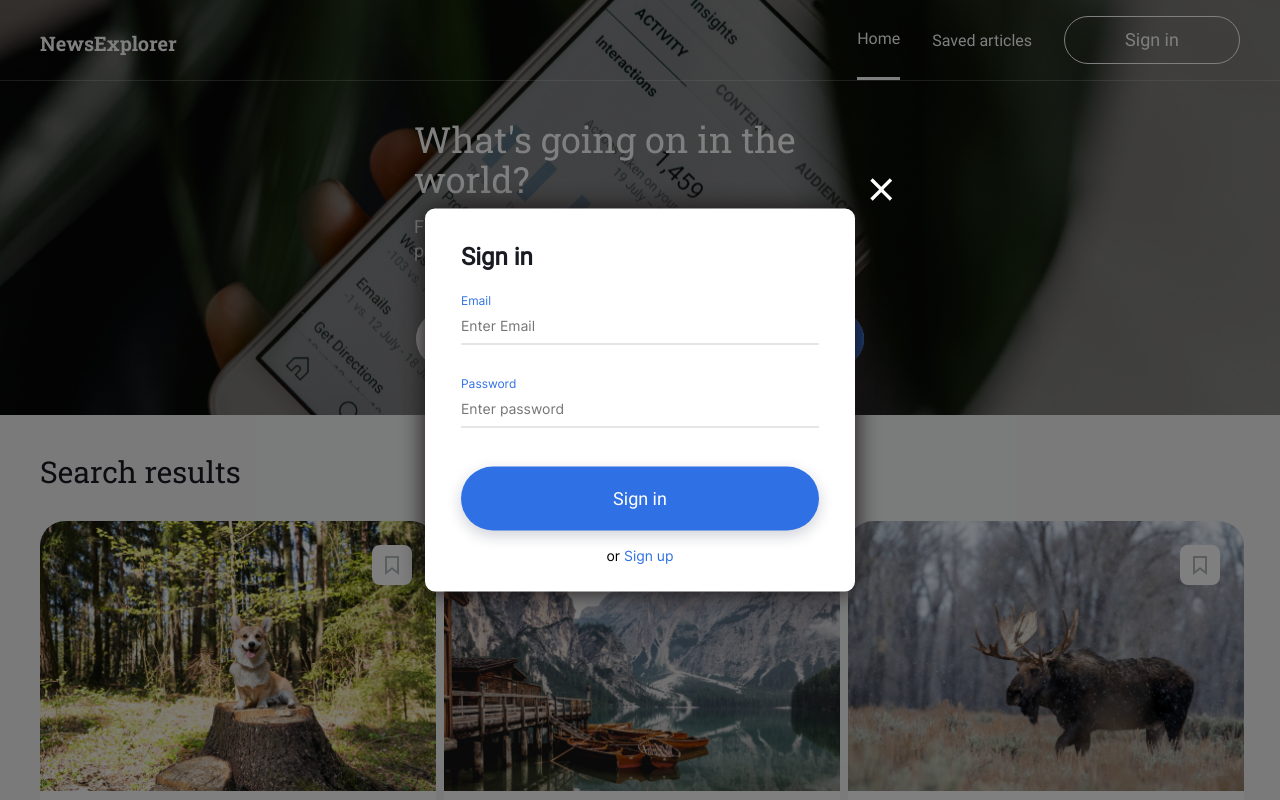
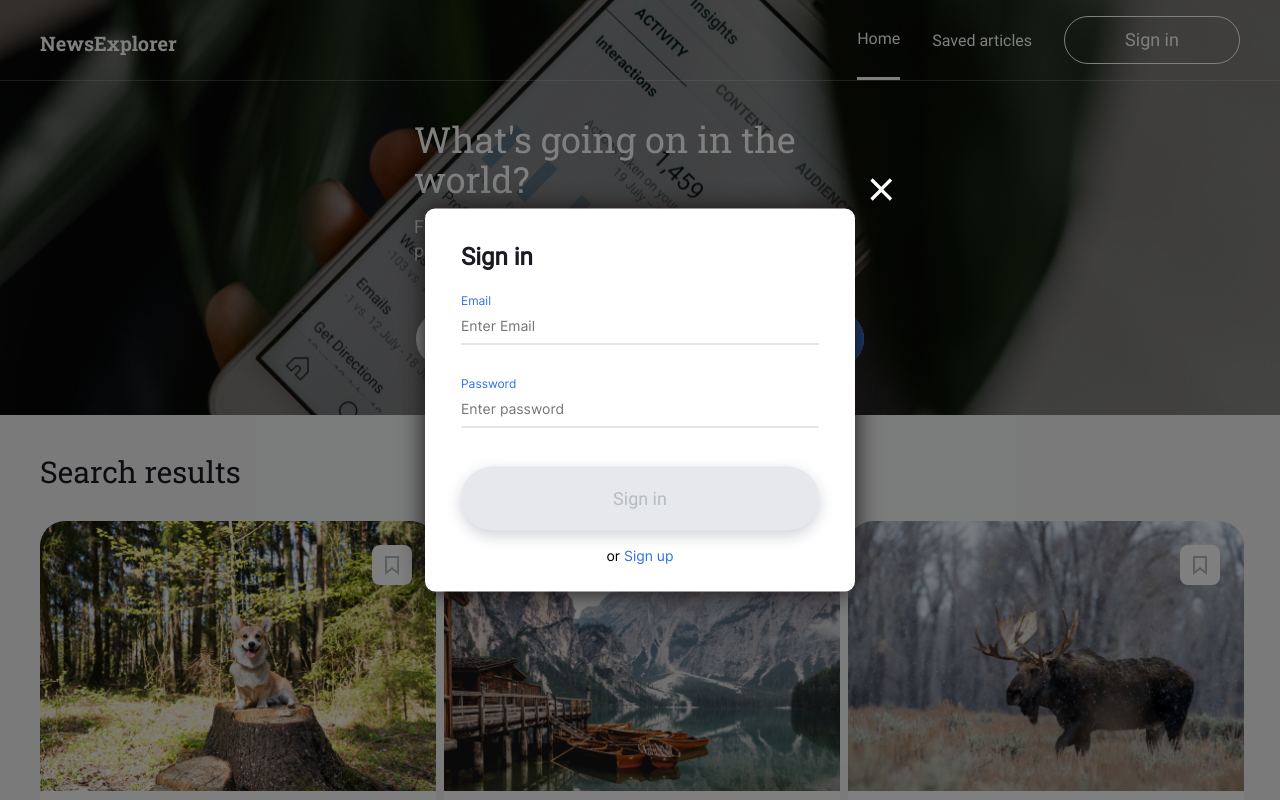
Before and after one commit to NitzanC07/news-explorer-frontend, a React (Create React App) app: page / in a window 1280 px wide. Both pictures are taken after a click on the button "Sign in". Shown: the top 800 px of the page. Built offline with nearby package versions, Linux system fonts and the light colour scheme.

Commit message:
Added the disables submit button and favicon

```diff
--- a/public/index.html
+++ b/public/index.html
@@ -2,7 +2,7 @@
 <html lang="en">
   <head>
     <meta charset="utf-8" />
-    <link rel="icon" href="%PUBLIC_URL%/favicon-N.ico" />
+    <link rel="icon" href="%PUBLIC_URL%/favicon-N.svg" />
     <meta name="viewport" content="width=device-width, initial-scale=1" />
     <meta name="theme-color" content="#000000" />
     <meta
--- /dev/null
+++ b/src/components/Popup/__submit-button/_disabled/popup__submit-button_disabled.css
@@ -0,0 +1,16 @@
+.popup__submit-button_disabled {
+    width: 100%;
+    height: 64px;
+    background-color: #E6E8EB;
+    box-shadow: 0px 5px 15px rgba(14, 26, 57, 0.2);
+    border-radius: 100px;
+    border: 0;
+    cursor: url('../../../../images/cursor-lapka.svg'), pointer;
+
+    font-family: 'Roboto', Arial, Helvetica, sans-serif;
+    font-style: normal;
+    font-weight: 500;
+    font-size: 18px;
+    line-height: 24px;
+    color: #B6BCBF;
+}
--- a/src/components/PopupSignin/PopupSignin.js
+++ b/src/components/PopupSignin/PopupSignin.js
@@ -7,6 +7,8 @@ function PopupSignin(props) {
 
     const [email, setEmail] = useState('');
     const [password, setPassword] = useState('');
+
+    const isInputsValid = email && password ? true : false;
 
     const handleSubmit = (evt) => {
         evt.preventDefault();
@@ -19,6 +21,7 @@ function PopupSignin(props) {
             onClose={props.onClose}
             onSubmit={handleSubmit}
             handleDifferentPopup={props.handleDifferentPopup}
+            isInputsValid={isInputsValid}
             name="signin"
             title="Sign in"
             buttonText="Sign in"
--- a/src/components/PopupWithForm/PopupWithForm.js
+++ b/src/components/PopupWithForm/PopupWithForm.js
@@ -1,5 +1,5 @@
 import Popup from '../Popup/Popup';
-// import { Link } from 'react-router-dom';
+import { Link } from 'react-router-dom';
 
 function PopupWithForm({name, isOpen, onClose, ...props}) {
 
@@ -17,7 +17,13 @@ function PopupWithForm({name, isOpen, onClose, ...props}) {
                 onSubmit={props.onSubmit}>
                 <h2 className="popup__title">{props.title}</h2>
                 {props.children}
-                <button className="popup__submit-button button">{props.buttonText}</button>
+                <button
+                    className={`popup__submit-button${props.isInputsValid ? '' : '_disabled'}`}
+                    type='submit'
+                    disabled={!props.isInputsValid}
+                >
+                    {props.buttonText}
+                </button>
                 <p className="popup__text">or
                     <a className="popup__link" onClick={openDifferentPopup}> {props.text} </a>
                 </p>
--- a/src/index.css
+++ b/src/index.css
@@ -91,6 +91,7 @@
 @import url('./components/Popup/__field/popup__field.css');
 @import url('./components/Popup/__input/popup__input.css');
 @import url('./components/Popup/__submit-button/popup__submit-button.css');
+@import url('./components/Popup/__submit-button/_disabled/popup__submit-button_disabled.css');
 @import url('./components/Popup/__text/popup__text.css');
 @import url('./components/Popup/__info/popup__info.css');
 @import url('./components/Popup/__link/popup__link.css');
```
Also changed, not shown: public/favicon-N.svg (added), src/images/favicon-N.png (deleted).
